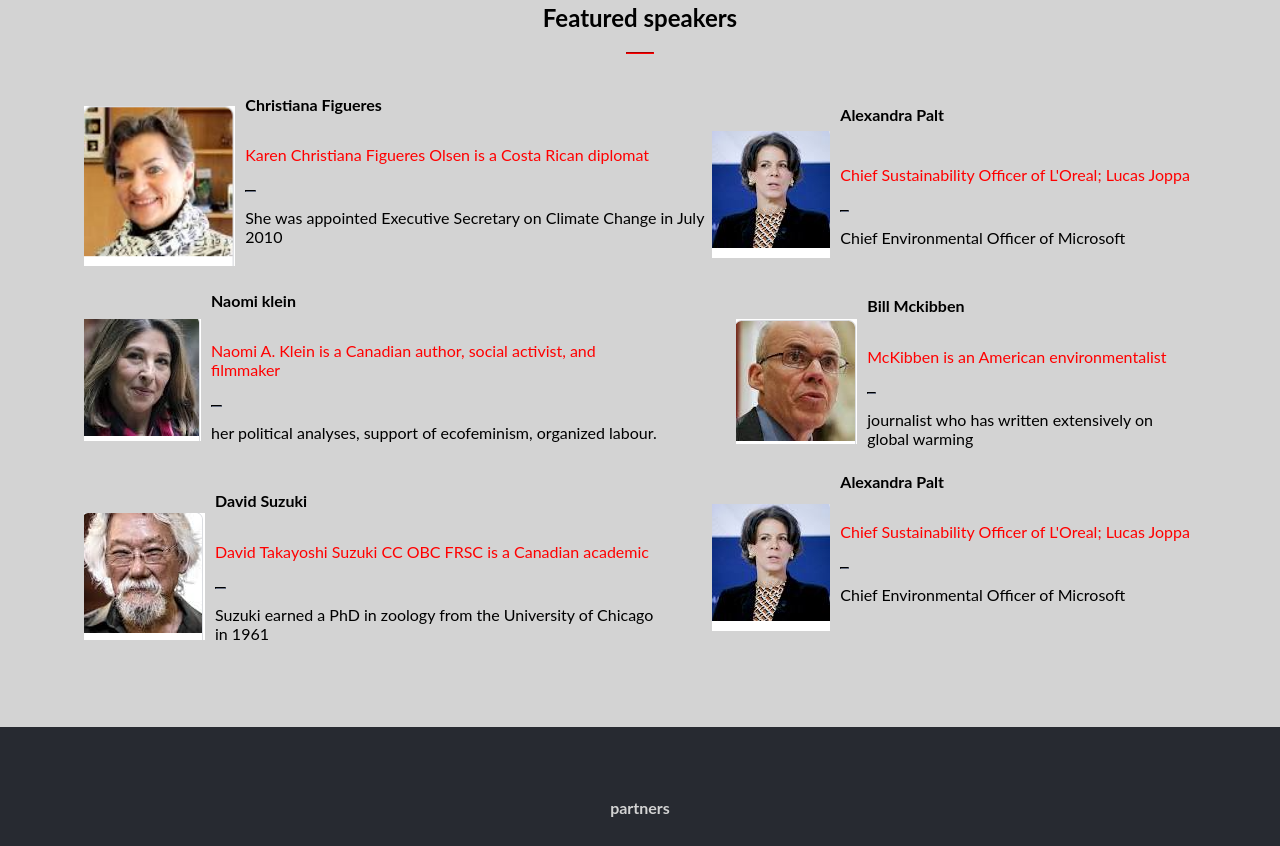
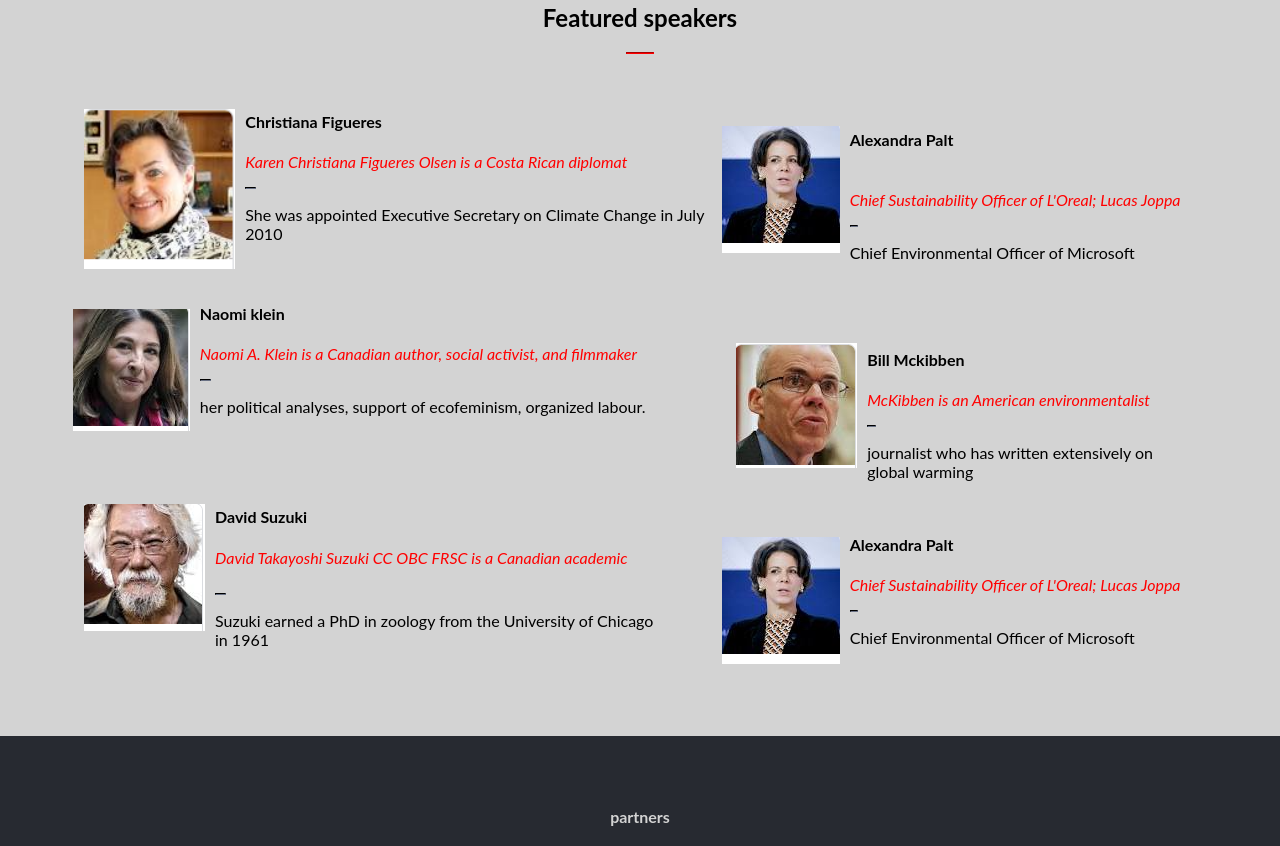
Before and after one commit to cosywasswa/Capstone-Project1, a website: page index.html in a window 1280 px wide. Shown: the part 1325-2171 px from the top of the page. Drawn offline with Linux system fonts and the light colour scheme; a web font is replaced by a local one.

Commit message:
Corrected some margins in speakers section

```diff
--- a/style.css
+++ b/style.css
@@ -984,14 +984,13 @@
 
   .speaker1 h4 {
     font-family: "Lato", sans-serif;
-    padding-top: 20px;
-    padding-bottom: 10px;
+   margin-top: 3rem;
   }
 
   .speaker1 .p1 {
     color: red;
+    font-style: italic;
     font-family: "Lato", sans-serif;
-    padding-bottom: 10px;
     width: 110%;
   }
 
@@ -1011,7 +1010,8 @@
     justify-content: center;
     align-items: center;
     gap: 10px;
-    margin: 20px 20px;
+    padding: 20px 0;
+    margin-left: -2rem;
   }
 
   .bio2 {
@@ -1025,14 +1025,13 @@
 
   .speaker2 h4 {
     font-family: "Lato", sans-serif;
-    padding-top: 20px;
-    padding-bottom: 10px;
+    margin-top: 3rem;
   }
 
   .speaker2 .p1 {
     color: red;
     font-family: "Lato", sans-serif;
-    padding-bottom: 10px;
+    font-style: italic;
   }
 
   .speaker2 .p2 {
@@ -1059,13 +1058,13 @@
 
   .speaker3 h4 {
     font-family: "Lato", sans-serif;
-    padding-top: 20px;
-    padding-bottom: 10px;
+    margin-top: 5rem;
   }
 
   .speaker3 .p1 {
     color: red;
     font-family: "Lato", sans-serif;
+    font-style: italic;
     padding-bottom: 10px;
   }
 
@@ -1092,14 +1091,14 @@
 
   .speaker4 h4 {
     font-family: "Lato", sans-serif;
-    padding-top: 10px;
+    margin-top: 5rem;
   }
 
   .speaker4 .p1 {
     color: red;
     font-family: "Lato", sans-serif;
+    font-style: italic;
     padding-top: 20px;
-    padding-bottom: 10px;
   }
 
   .speaker4 .p2 {
@@ -1126,14 +1125,13 @@
 
   .speaker5 h4 {
     font-family: "Lato", sans-serif;
-    padding-top: 20px;
-    padding-bottom: 10px;
+    margin-top: 5rem;
   }
 
   .speaker5 .p1 {
     color: red;
     font-family: "Lato", sans-serif;
-    padding-bottom: 10px;
+    font-style: italic;
   }
 
   .speaker5 .p2 {
@@ -1159,14 +1157,13 @@
 
   .speaker6 h4 {
     font-family: "Lato", sans-serif;
-    padding-top: 20px;
-    padding-bottom: 10px;
+    margin-top: 5rem;
   }
 
   .speaker6 .p1 {
     color: red;
     font-family: "Lato", sans-serif;
-    padding-bottom: 10px;
+    font-style: italic;
   }
 
   .speaker6 .p2 {
@@ -1180,7 +1177,6 @@
   .sponsors h4 {
     color: #d3d3d3;
     font-family: "Lato", sans-serif;
-    padding-bottom: 10px;
     padding-top: 35px;
     line-height: 50px;
   }
```
